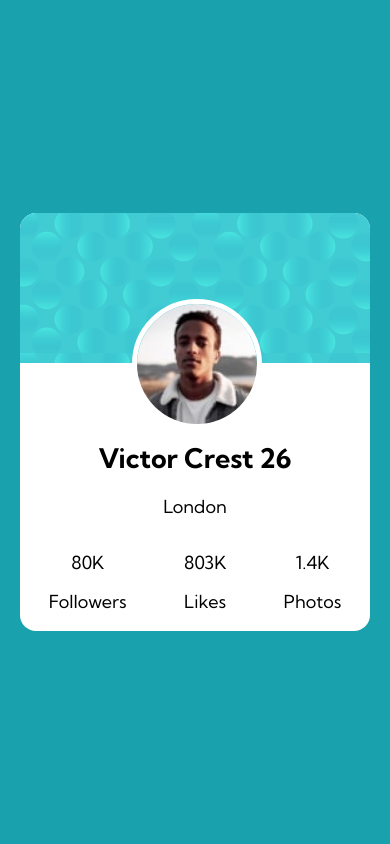
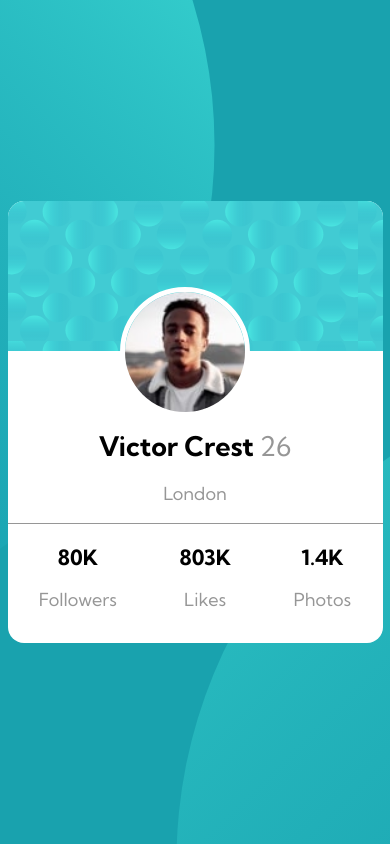
Before and after one commit to cyberweb8/frontend-mentor-7, a plain HTML site: page index.html in a window 390 px wide. Drawn offline with Linux system fonts and the light colour scheme.

Commit message:
feat:create mobile version

```diff
--- a/css/styles.css
+++ b/css/styles.css
@@ -22,7 +22,6 @@ body {
   padding: 0;
 
   font-size: var(--fs);
-  font-weight: var(--fw-4);
   font-family: var(--ff);
   background-color: var(--dark-cyan);
 
@@ -30,6 +29,11 @@ body {
   display: flex;
   align-items: center;
   justify-content: center;
+
+  background-image: url('../images/bg-pattern-top.svg'),
+    url('../images/bg-pattern-bottom.svg');
+  background-repeat: no-repeat, no-repeat;
+  background-position: right 45vw bottom 25vh, left 45vw top 44vh;
 }
 
 .sr-only:not(:focus):not(:active) {
@@ -43,7 +47,7 @@ body {
 }
 
 .card {
-  max-width: 350px;
+  max-width: 375px;
   border-radius: 1rem;
   background-color: white;
   overflow: hidden;
@@ -51,7 +55,7 @@ body {
 
 .banner {
   background: url('../images/bg-pattern-card.svg');
-  width: 350px;
+  width: 375px;
   height: 150px;
 }
 
@@ -72,6 +76,7 @@ body {
 .card__content {
   text-align: center;
   margin-top: 5rem;
+  margin-bottom: 2rem;
 }
 
 .card__list {
@@ -79,5 +84,18 @@ body {
   list-style-type: none;
   justify-content: space-around;
 
+  border-top: 1px solid var(--dark-gray);
+
   padding: 0;
 }
+
+.numbers {
+  font-weight: var(--fw-7);
+}
+
+.age,
+.city,
+.infos {
+  color: var(--dark-gray);
+  font-weight: var(--fw-4);
+}
--- a/index.html
+++ b/index.html
@@ -56,16 +56,16 @@
 
           <ul class="card__list">
             <li>
-              <p>80K</p>
-              <span>Followers</span>
+              <h3 class="numbers">80K</h3>
+              <span class="infos">Followers</span>
             </li>
             <li>
-              <p>803K</p>
-              <span>Likes</span>
+              <h3 class="numbers">803K</h3>
+              <span class="infos">Likes</span>
             </li>
             <li>
-              <p>1.4K</p>
-              <span>Photos</span>
+              <h3 class="numbers">1.4K</h3>
+              <span class="infos">Photos</span>
             </li>
           </ul>
         </div>
```
